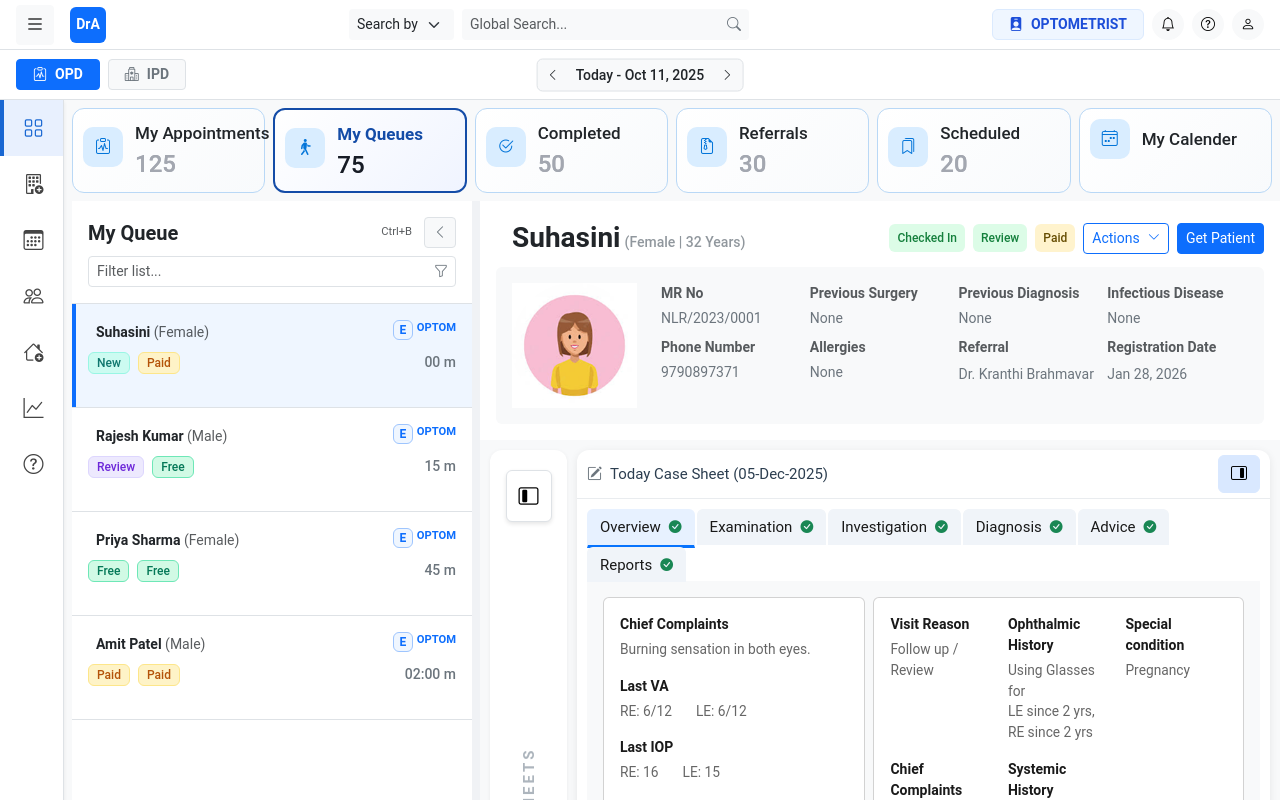
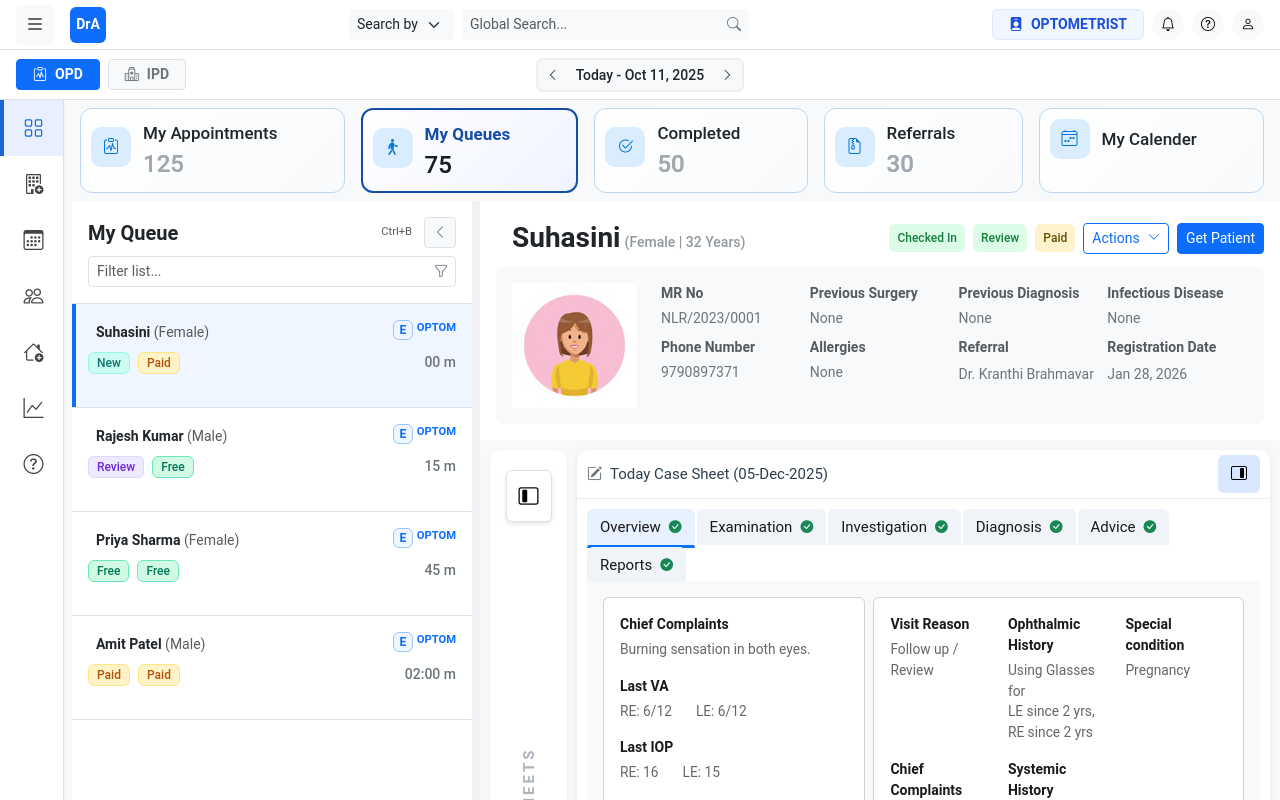
Before and after one commit to Suriyakumar-DRAA/keep-it-simple, an Angular app: page /outpatients in a window 1280 px wide. Shown: the top 800 px of the page. Built offline with nearby package versions, Linux system fonts and the light colour scheme.

Commit message:
stats count ui issue fixing commit

```diff
--- a/src/app/features/opd-assessment/pages/stats-card/stats-card.component.html
+++ b/src/app/features/opd-assessment/pages/stats-card/stats-card.component.html
@@ -1,5 +1,5 @@
-<div class="bg-light g-2 py-2 pe-2 row">
-    <div class="col-12 col-sm-6 col-md-4 col-lg-2">
+<div class="bg-light g-2 py-2 pe-2 d-flex">
+    <div class="flex-fill px-2">
         <div class="stats-card" [ngClass]="{'active': selectedCard === 'my_appointments'}"
             (click)="setSelectedCard('my_appointments')">
             <div class="compact-card-content">
@@ -13,8 +13,7 @@
             </div>
         </div>
     </div>
-
-    <div class="col-12 col-sm-6 col-md-4 col-lg-2">
+    <div class="flex-fill px-2">
         <div class="stats-card" [ngClass]="{'active': selectedCard === 'my_queue'}"
             (click)="setSelectedCard('my_queue')">
             <div class="compact-card-content">
@@ -28,8 +27,7 @@
             </div>
         </div>
     </div>
-
-    <div class="col-12 col-sm-6 col-md-4 col-lg-2">
+    <div class="flex-fill px-2">
         <div class="stats-card" [ngClass]="{'active': selectedCard === 'completed'}"
             (click)="setSelectedCard('completed')">
             <div class="compact-card-content">
@@ -43,8 +41,7 @@
             </div>
         </div>
     </div>
-
-    <div class="col-12 col-sm-6 col-md-4 col-lg-2">
+    <div class="flex-fill px-2">
         <div class="stats-card" [ngClass]="{'active': selectedCard === 'referrals'}"
             (click)="setSelectedCard('referrals')">
             <div class="compact-card-content">
@@ -58,23 +55,7 @@
             </div>
         </div>
     </div>
-
-    <div class="col-12 col-sm-6 col-md-4 col-lg-2">
-        <div class="stats-card" [ngClass]="{'active': selectedCard === 'scheduled'}"
-            (click)="setSelectedCard('scheduled')">
-            <div class="compact-card-content">
-                <div class="icon-wrapper square-icon">
-                    <i class="bi bi-bookmarks"></i>
-                </div>
-                <div class="metric-info">
-                    <p class="metric-label">Scheduled</p>
-                    <h4 class="metric-number">20</h4>
-                </div>
-            </div>
-        </div>
-    </div>
-
-    <div class="col-12 col-sm-6 col-md-4 col-lg-2">
+    <div class="flex-fill px-2">
         <div class="stats-card" [ngClass]="{'active': selectedCard === 'my_calendar'}"
             (click)="setSelectedCard('my_calendar')">
             <div class="compact-card-content">
```
